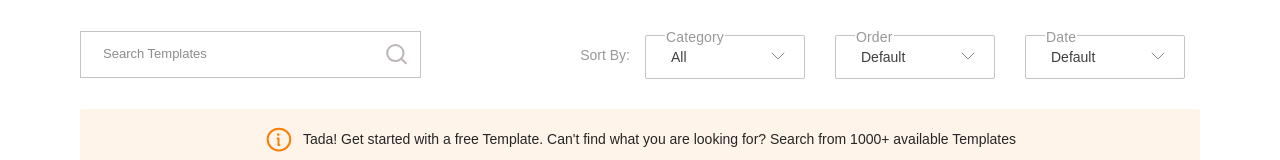
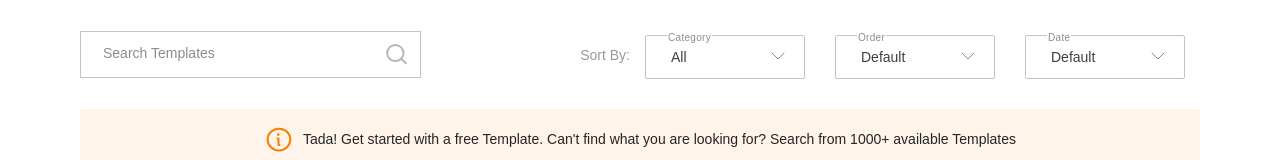
Before and after one commit to bellatrick/templates, a React (Create React App) app: page / in a window 1280 px wide. Shown: the top 160 px of the page. Built offline with nearby package versions, Linux system fonts and the light colour scheme; a web font is replaced by a local one.

Commit message:
changed templates card from flex box to grid

```diff
--- a/src/components/Dropdown/Dropdown.module.css
+++ b/src/components/Dropdown/Dropdown.module.css
@@ -8,12 +8,15 @@
       position: absolute;
       background: white;
       color: #8F8B8B;
-      bottom: 14px;
-      left: 20px;
+      bottom: 20px;
+      left: 22px;
       letter-spacing: 0.01em;
       padding: 1px;
+      font-weight: 400;
+      letter-spacing: 0.03em;
       font-size: 10px;
   }
+
   .select_wrapper::after {
 
     content: url('../../assets/invert.svg');
@@ -45,10 +48,14 @@
     padding-left: 25px;
     width: 100%;
     font-size: 14px;
-    font-weight: 500;
+    /* font-weight:inherit; */
     line-height: 18px;
+    font-style: normal;
     color: #3F3F3F;
+    font-family: 'Circular Std', sans-serif ;
+    font-weight:400 !important;
   }
+
   .select:focus {
     color: black;
   }
@@ -56,11 +63,8 @@
   .select::-ms-expand {
     display: none;
   }
-option:hover{
-    padding: 5px;
-    background-color: #FFF4EA !important;
-    box-shadow: 0 0 10px 10px #FFF4EA inset;
-}
+
+
 
   @media (max-width:780px) {
     .select_wrapper{
--- a/src/components/Dropdown/index.jsx
+++ b/src/components/Dropdown/index.jsx
@@ -7,7 +7,7 @@ const Dropdown = ({ label, options, onChange, action, value }) => {
       <div className="container">
         <form>
           <div className={Style.select_wrapper}>
-            <p>{label}</p>
+            <p className={Style.label}>{label}</p>
             <select
              data-testid="select"
               className={Style.select}
--- a/src/components/Header/Header.module.css
+++ b/src/components/Header/Header.module.css
@@ -11,7 +11,7 @@
   flex-wrap: wrap;
   place-items: center;
 }
-.dropdownContainer p{
+.dropdownContainer .sort{
   color: #989898;
   font-size: 14px;
   font-weight: 400;
--- a/src/components/Header/index.jsx
+++ b/src/components/Header/index.jsx
@@ -48,7 +48,7 @@ const Header = (props) => {
     <div className={style.wrapper}>
     <SearchInput handleSearch={handleSearch} search={props.filter.search}/>
       <div className={style.dropdownContainer}>
-        <p>Sort By:</p>
+        <p  className={style.sort}>Sort By:</p>
         <Dropdown
           label={"Category"}
           options={category}
--- a/src/components/SearchInput/Search.module.css
+++ b/src/components/SearchInput/Search.module.css
@@ -13,8 +13,11 @@
 
   }
   .container input::placeholder{
-    font-size: 13px;
+    font-size: 14px;
     color: #8F8B8B;
+  font-weight: 500;
+
+
   }
   .search_icon{
   position: absolute;
--- a/src/components/TemplateCard/TemplateCard.module.css
+++ b/src/components/TemplateCard/TemplateCard.module.css
@@ -1,8 +1,12 @@
 .wrapper{
-    display: flex;
+    /* display: flex;
     flex-wrap: wrap;
-    justify-content: space-evenly;
-
+    justify-content: space-evenly; */
+    display: grid;
+    grid-template-columns: repeat( auto-fit, minmax(350px, 1fr) );
+    align-items: center;
+    justify-content: center;
+    place-items: center;
     gap: 40px;
 }
 .loader{
--- a/src/index.css
+++ b/src/index.css
@@ -7,13 +7,6 @@ body {
   font-family: 'Circular Std', sans-serif;
 }
 
-body {
-
-  margin: 0;
-  -webkit-font-smoothing: antialiased;
-
-
-}
-.clear {
+/* .clear {
   clear: both;
-}
+} */
--- a/src/store/pagination.ts
+++ b/src/store/pagination.ts
@@ -1,5 +1,5 @@
 import { createSlice } from "@reduxjs/toolkit";
-import filterSlice from "./filter";
+
 
 interface PaginationState {
   value: {
```
